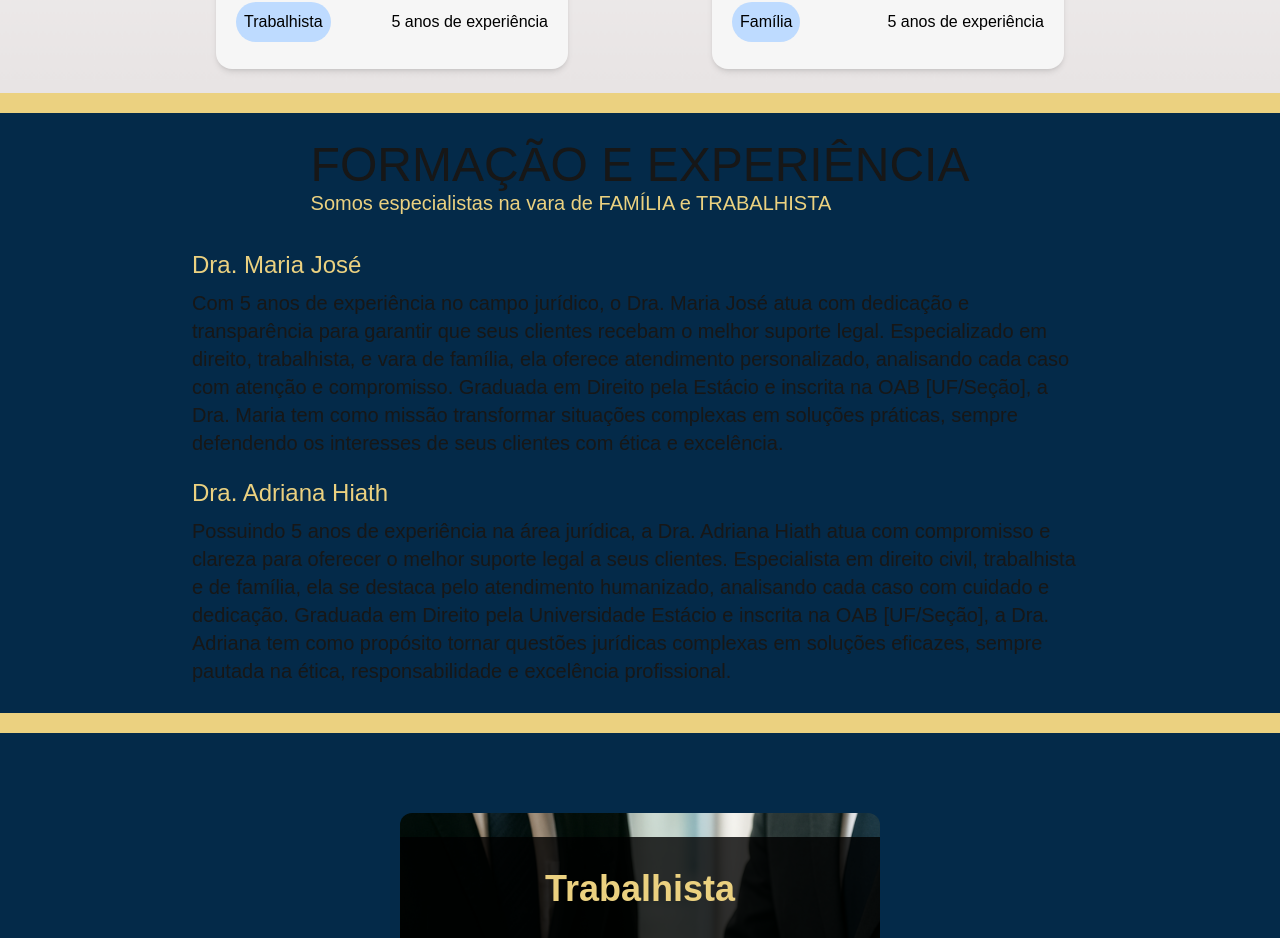
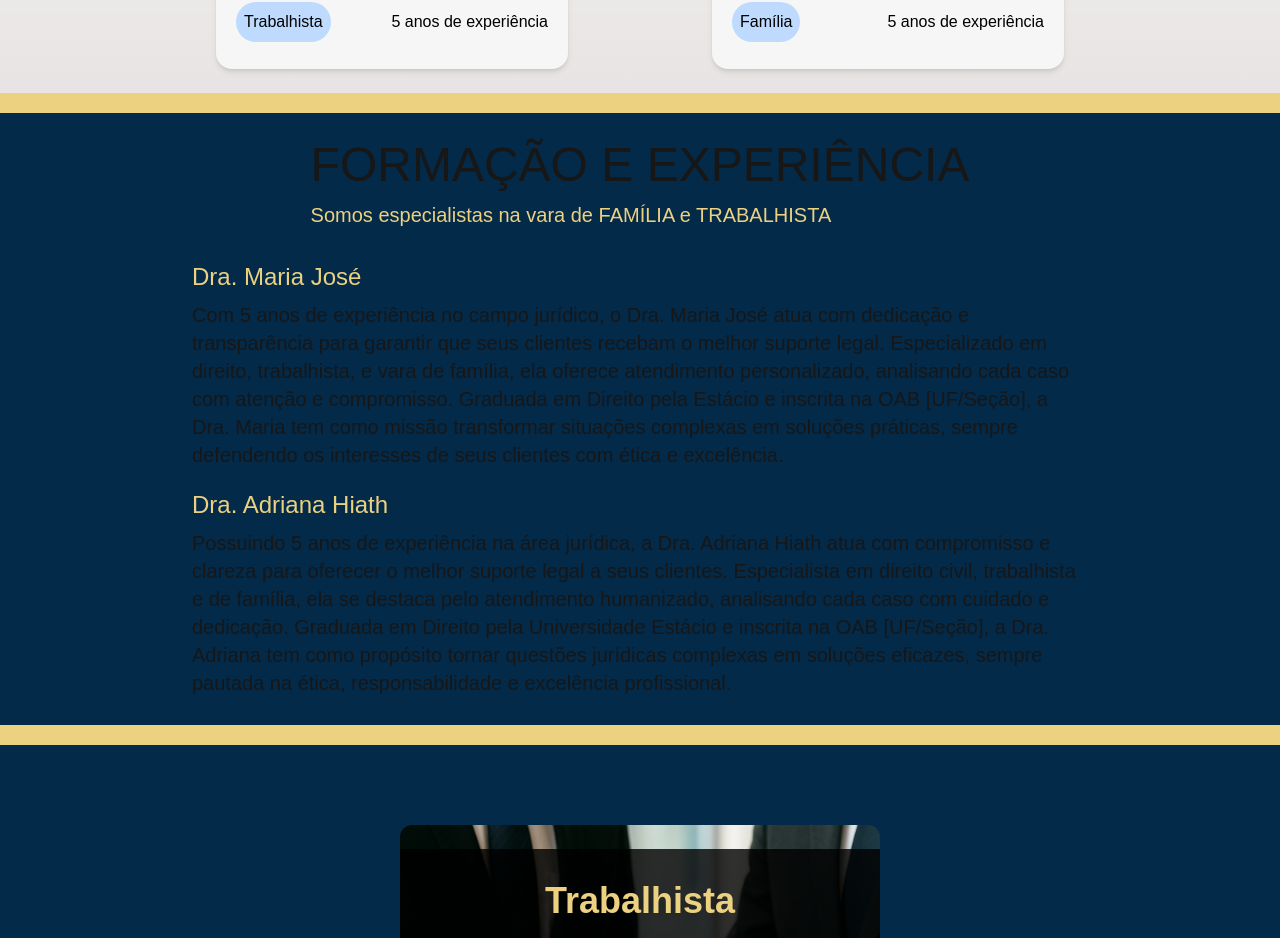
Before and after one commit to DavidSheltonSF/advogados-landing-page, a Next.js app: page / in a window 1280 px wide. Shown: the part 1027-1965 px from the top of the page. Built offline with nearby package versions, Linux system fonts and the light colour scheme.

Commit message:
refactor(Formação e Experiência section): enhance layout by adding gap between the title and the subtitle

```diff
--- a/src/app/page.tsx
+++ b/src/app/page.tsx
@@ -38,7 +38,7 @@ export default function Home() {
       <PageSection backgroundImage="" extraClasses="h-auto bg-[#042A49]  border-t-[#EBD180] border-t-20">
         <PageContainer extraClasses="flex flex-col items-center my-5 py-2">
           <header>
-            <div className="">
+            <div className="flex flex-col gap-3">
               <h2 className="text-5xl">FORMAÇÃO E EXPERIÊNCIA</h2>
               <h3 className="text-secondary-color text-xl">Somos especialistas na vara de FAMÍLIA e TRABALHISTA</h3>
             </div>
```
